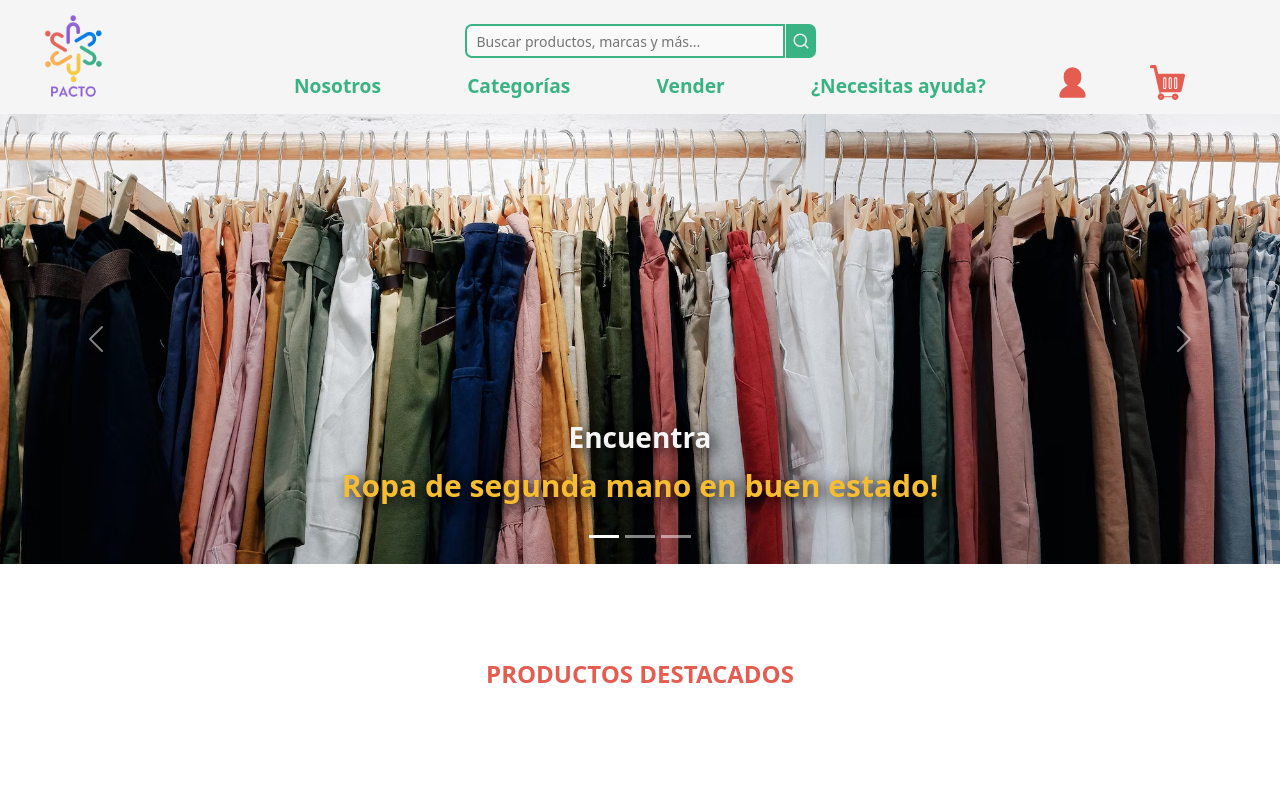
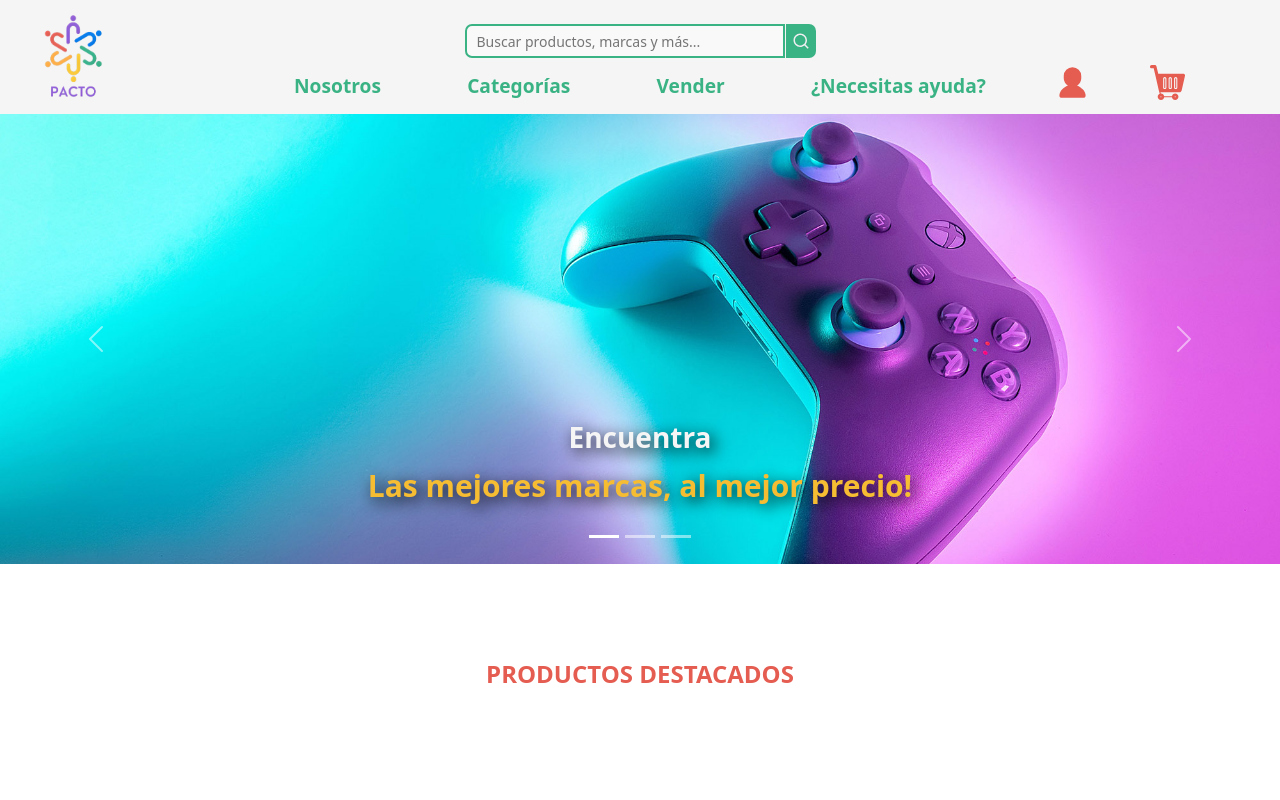
Before and after one commit to lkguevara/pacto, a Next.js app in the folder client/: page / in a window 1280 px wide. Both pictures are taken after a click on the button 604 px from the left and 536 px from the top of the page. Shown: the top 800 px of the page. Built offline with nearby package versions, Linux system fonts and the light colour scheme.

Commit message:
Se sustituyó la imagen de la ropa por otra (atentos al feedback de la PO externa)

```diff
--- a/client/src/components/slider.js
+++ b/client/src/components/slider.js
@@ -10,12 +10,12 @@ export default function Slider(){
                 <Carousel.Item className={style.sliderItem}>
                     <img
                     className="d-block w-100"
-                    src="/image/slider1.avif"
+                    src="/image/slider5.jpg"
                     alt=""
                     />
                     <Carousel.Caption className={style.sliderTitle}>
                     <h3>Encuentra</h3>
-                    <p>Ropa de segunda mano en buen estado!</p>
+                    <p>Las mejores marcas, al mejor precio!</p>
                     </Carousel.Caption>
                 </Carousel.Item>
                 <Carousel.Item className={style.sliderItem}>
```
Also changed, not shown: client/public/image/slider4.jpg (added), client/public/image/slider5.jpg (added).
